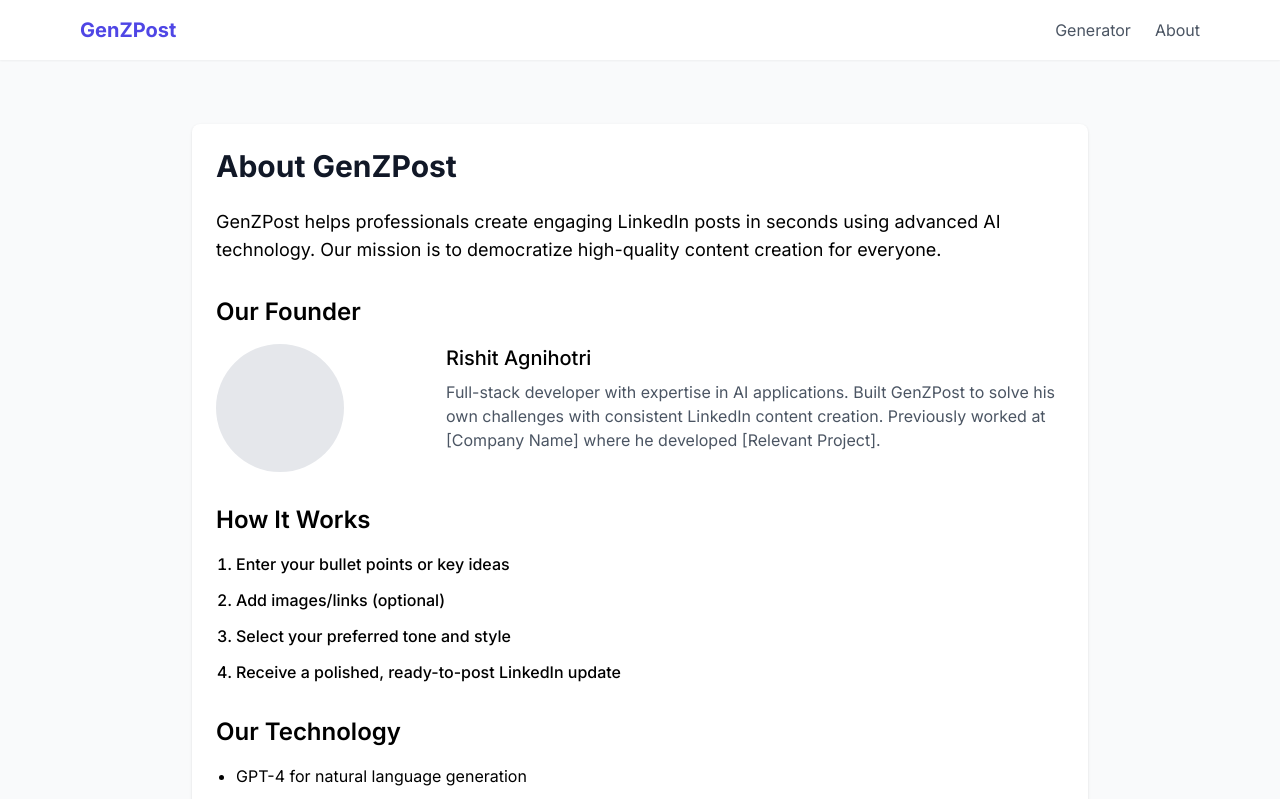
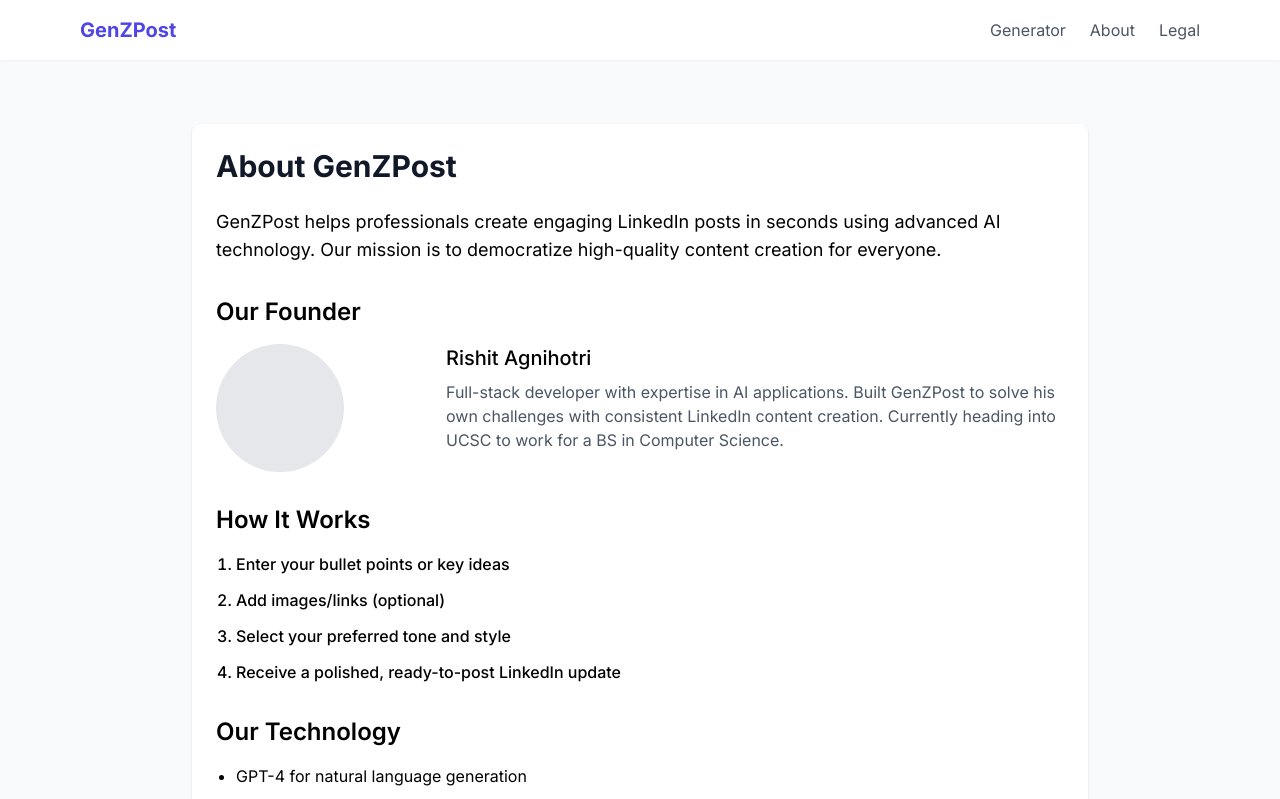
Before and after one commit to Twix1288/LinkedInGenerator, a Next.js app: page /about in a window 1280 px wide. Shown: the top 799 px of the page. Built offline with nearby package versions, Linux system fonts and the light colour scheme; no server answers.

Commit message:
Final Send

```diff
--- a/app/(main)/page.jsx
+++ b/app/(main)/page.jsx
@@ -60,8 +60,7 @@
             <div className="bg-white p-6 rounded-lg shadow">
               <h3 className="text-xl font-semibold mb-3">Real User Results</h3>
               <p className="text-gray-600">
-                "Used LinkedGen for my consulting business and saw a 40% increase in profile
-                views within 2 weeks." - Sarah K., Marketing Consultant
+                "Used GenZPost for my first linkedIn post and it gave me a great start into how to make posts" - Anonymous High School Student
               </p>
             </div>
           </div>
--- a/app/about/page.jsx
+++ b/app/about/page.jsx
@@ -19,8 +19,8 @@
             <h3 className="text-xl font-medium">Rishit Agnihotri</h3>
             <p className="text-gray-600 mt-2">
               Full-stack developer with expertise in AI applications. Built GenZPost to solve
-              his own challenges with consistent LinkedIn content creation. Previously worked
-              at [Company Name] where he developed [Relevant Project].
+              his own challenges with consistent LinkedIn content creation. Currently heading
+              into UCSC to work for a BS in Computer Science.
             </p>
           </div>
         </div>
--- a/app/layout.jsx
+++ b/app/layout.jsx
@@ -45,6 +45,12 @@
                   >
                     About
                   </Link>
+                  <Link
+                    href="/legal"
+                    className="text-gray-600 hover:text-indigo-600 transition-colors"
+                  >
+                    Legal
+                  </Link>
                 </div>
               </div>
             </nav>
```
